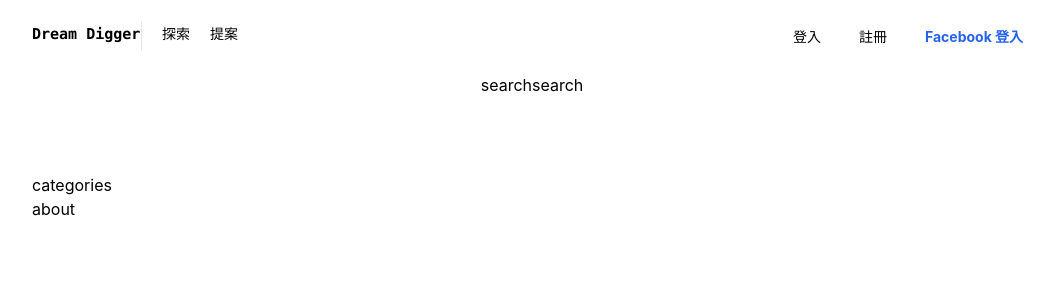
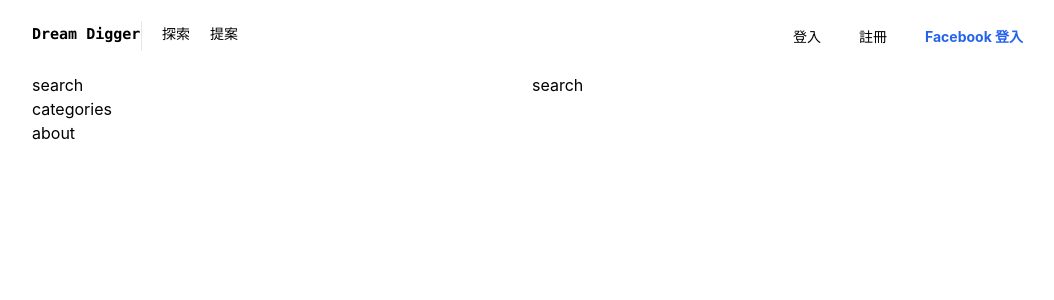
Before and after one commit to hryjosn/dream-digger, a Next.js app: page /categories in a window 1280 px wide. Shown: the top 300 px of the page, without its empty margins (108-1162 px from the left). Built offline with nearby package versions, Linux system fonts and the light colour scheme.

Commit message:
categories remake

```diff
--- a/src/containers/Categories/Categories.tsx
+++ b/src/containers/Categories/Categories.tsx
@@ -36,12 +36,18 @@ const Categories = () => {
         </div>
       </header>
       <div className='flex justify-center mt-[2px]'>
-        <div className='flex justify-start h-[100px]'>
-          <div className='flex justify-start'>
-            search
+        <div className='w-[500px]'>
+          <div className=''>
+            <div>
+              search
+            </div>
           </div>
-          <div className=''>
-            search
+        </div>
+        <div className='w-[500px]'>
+          <div>
+            <div className=''>
+              search
+            </div>
           </div>
         </div>
       </div>
```
